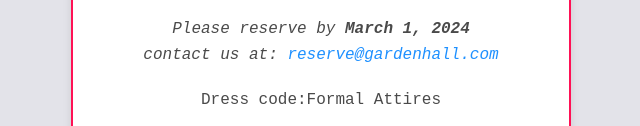
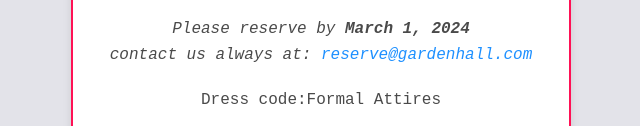
Before and after one commit to Maryam-mj/inivte-website, a plain HTML site: page index.html in a window 1280 px wide. Shown: the part 452-578 px from the top of the page, without its empty margins (319-959 px from the left). Drawn offline with Linux system fonts and the light colour scheme.

Commit message:
add invite web files

```diff
--- a/index.html
+++ b/index.html
@@ -21,7 +21,7 @@
 
         <section class="reserve">
             <p>Please reserve by <strong>March 1, 2024</strong></p>
-            <p>contact us at: <a href="mailto:mariamaliabdi12@gmail.com">reserve@gardenhall.com</a></p>
+            <p>contact us always at: <a href="mailto:mariamaliabdi12@gmail.com">reserve@gardenhall.com</a></p>
 
         </section>
 
```
